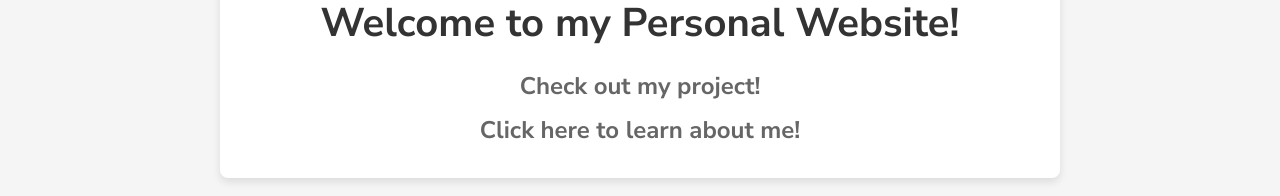
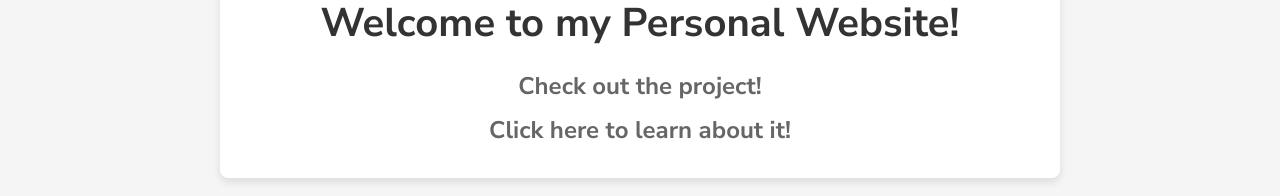
Before and after one commit to Fey-Lune/FeyLune.github.io, a plain HTML site: page index.html in a window 1280 px wide. Shown: the part 168-364 px from the top of the page. Drawn offline with Linux system fonts and the light colour scheme.

Commit message:
Update index.html

```diff
--- a/index.html
+++ b/index.html
@@ -24,8 +24,8 @@
   </nav>
   <div class="container">
     	<h1> Welcome to my Personal Website!</h1>
-    	<h2>Check out my project!</h2>
-    	<a href="./about.html"><h2>Click here to learn about me!</h2></a>
+    	<h2>Check out the project!</h2>
+    	<a href="./about.html"><h2>Click here to learn about it!</h2></a>
   </div>
 </body>
 </html>
```
